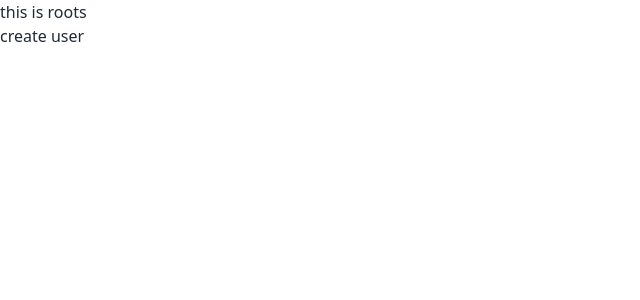
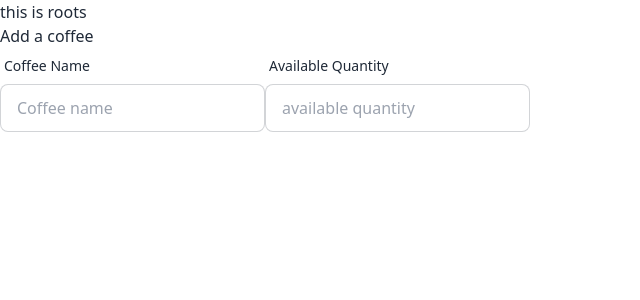
Before and after one commit to khubaibm039/coffee-store-client, a React (Vite) app: page /addCoffee in a window 1280 px wide. Shown: the top 300 px of the page, without its empty margins (0-640 px from the left). Built offline with nearby package versions, Linux system fonts and the light colour scheme.

Commit message:
create form

```diff
--- a/src/Components/AddCoffee/AddCoffee.jsx
+++ b/src/Components/AddCoffee/AddCoffee.jsx
@@ -1,7 +1,36 @@
 const AddCoffee = () => {
     return (
         <div>
-            <h1>create user</h1>
+            <h1>Add a coffee</h1>
+            <form>
+                <div className="flex">
+                    <div className="form-control">
+                        <label className="label">
+                            <span className="label-text">Coffee Name</span>
+                        </label>
+                        <label className="input-group">
+                            <input
+                                className="input input-bordered "
+                                placeholder="Coffee name"
+                                name="coffeeName"
+                            />
+                        </label>
+                    </div>
+                    <div className="form-control">
+                        <label className="label">
+                            <span className="label-text">
+                                Available Quantity
+                            </span>
+                        </label>
+                        <label className="input-group">
+                            <input
+                                className="input input-bordered "
+                                placeholder="available quantity"
+                            />
+                        </label>
+                    </div>
+                </div>
+            </form>
         </div>
     );
 };
```
